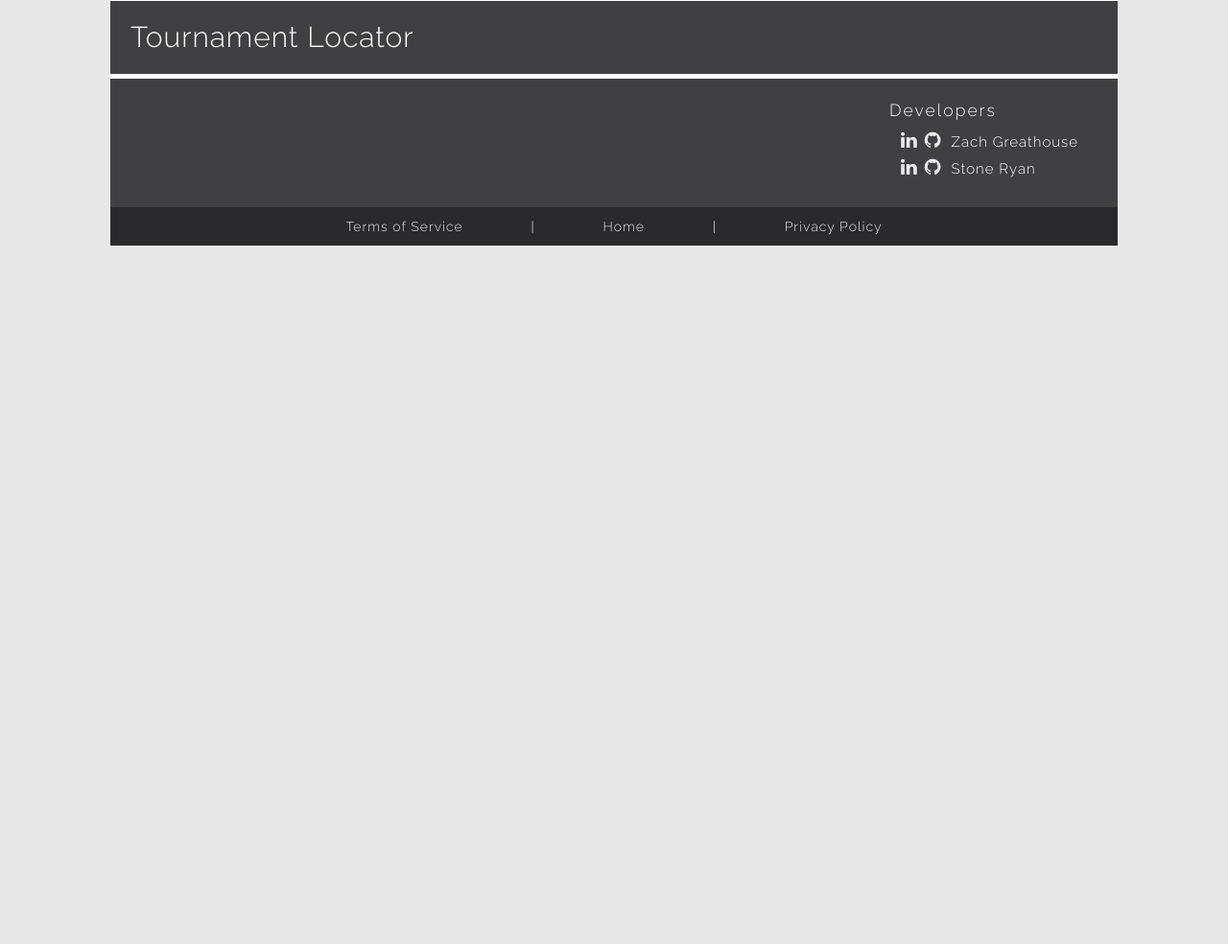
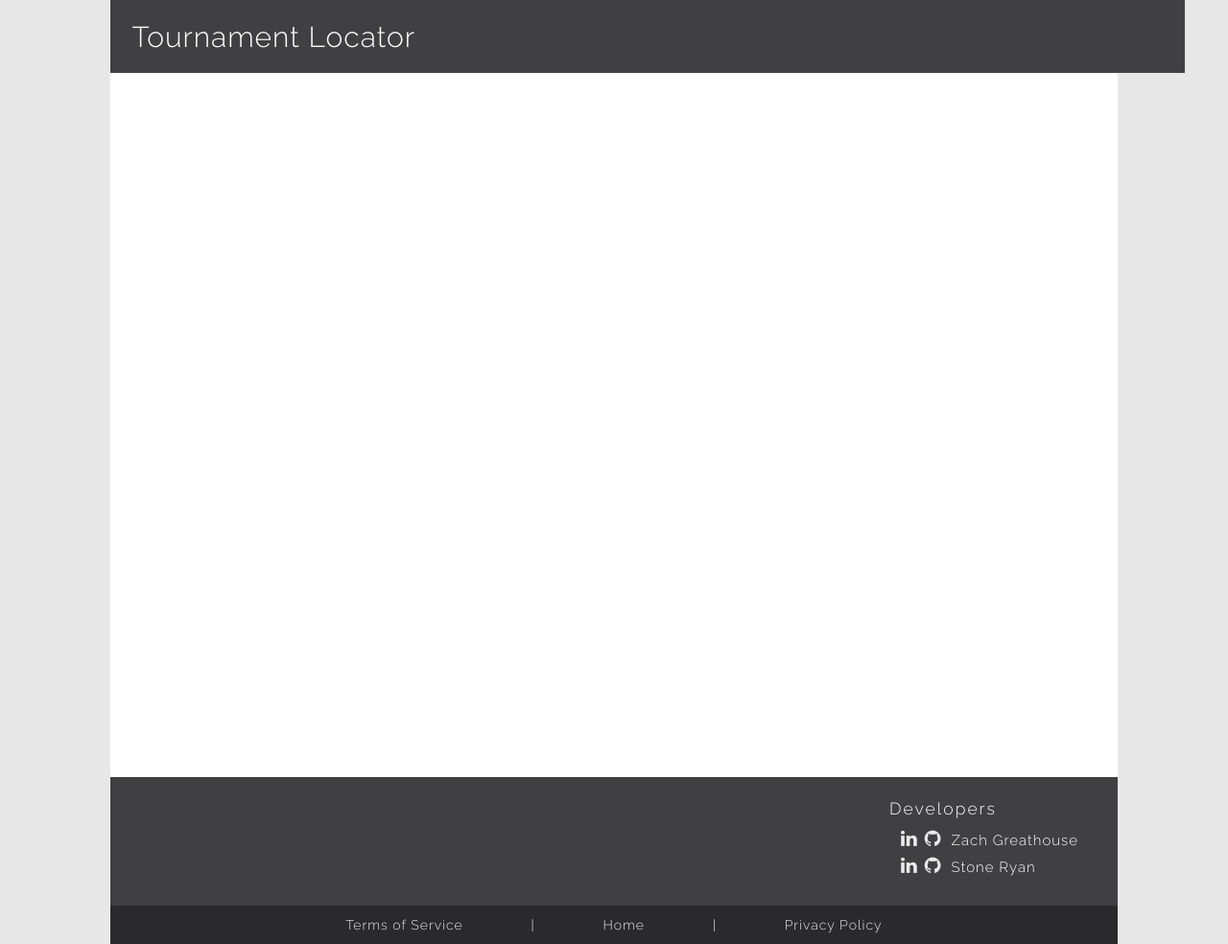
Before and after one commit to zgreathouse/TournamentLocator, a React (Create React App) app in the folder frontend/: page / in a window 1280 px wide. Shown: the whole page at 96% size. Before the commit the page ends 800 px from the top, so only its background shows below. Built offline with nearby package versions, Linux system fonts and the light colour scheme; no server answers.

Commit message:
style changes to positioning of header, footer, and container

```diff
--- a/frontend/src/components/App.js
+++ b/frontend/src/components/App.js
@@ -26,6 +26,7 @@ class App extends Component {
       <BrowserRouter>
         <div>
           <Header />
+          <div className="container">
             <Switch>
               <Route exact path="/tournaments/new" component={TournamentForm} />
               <Route exact path="/tournaments/:id" component={TournamentShow} />
@@ -37,6 +38,7 @@ class App extends Component {
               <Route exact path="/user/edit" component={UserForm} />
               <Route exact path="/user/profile/:id" component={ProfilePage} />
             </Switch>
+          </div>
           <Footer />
         </div>
       </BrowserRouter>
--- a/frontend/src/components/footerComponents/index.js
+++ b/frontend/src/components/footerComponents/index.js
@@ -7,10 +7,12 @@ import FooterBottom from './footerBottom';
 
 const Footer = () => {
   return (
-    <footer>
-      <FooterTop/>
-      <FooterBottom/>
-    </footer>
+    <div className="footer-container">
+      <footer>
+        <FooterTop/>
+        <FooterBottom/>
+      </footer>
+    </div>
   )
 }
 
--- a/frontend/src/components/headerComponents/index.js
+++ b/frontend/src/components/headerComponents/index.js
@@ -28,14 +28,16 @@ class Header extends Component {
 
   render() {
     return (
-      <header>
-        <Link to="/tournaments" >
+      <div className="header-container">
+        <header>
+          <Link to="/tournaments" >
           <h2 className="main-logo">Tournament Locator</h2>
         </Link>
         <ul className="main-nav">
           {this.renderNavLinks()}
         </ul>
       </header>
+      </div>
     )
   }
 }
--- a/frontend/src/css/style.css
+++ b/frontend/src/css/style.css
@@ -47,6 +47,11 @@ section {
 }
 
 a { text-decoration: none; }
+
+.container {
+  margin: 100px 0;
+  min-height: 609px;
+}
 
 /* ----------------------------------------------------------- */
 /*                     Reusable Components                     */
@@ -157,6 +162,12 @@ h1, h2, h3 {
 /* ----------------------------------------------------------- */
 /*                           Header                            */
 /* ----------------------------------------------------------- */
+
+.header-container {
+  position: absolute;
+  top: 0;
+  width: 87.5%;
+}
 
 header {
   background-color: #403f42;
@@ -840,12 +851,18 @@ header {
 /*                           Footer                            */
 /* ----------------------------------------------------------- */
 
+.footer-container {
+  position: relative;
+  bottom:0;
+  width: 100%;
+}
+
 footer {
   background-color: #403f42;
   color: #fff;
   display: inline-block;
   width: 100%;
-  height: 174px;
+  height: 172px;
 }
 
 .main-logo-big {
```
Lines whose indentation alone changed are shown as unchanged.
